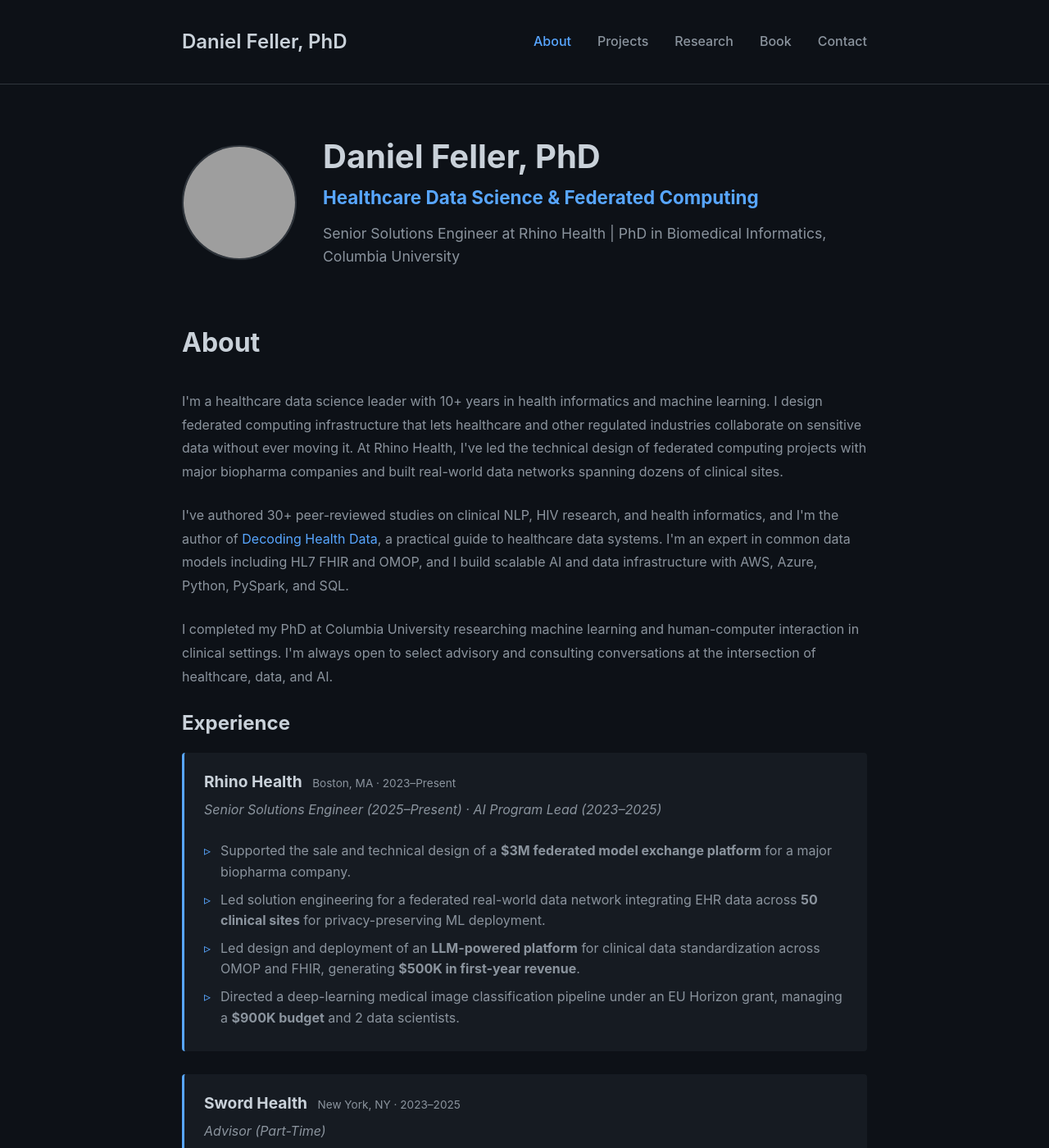
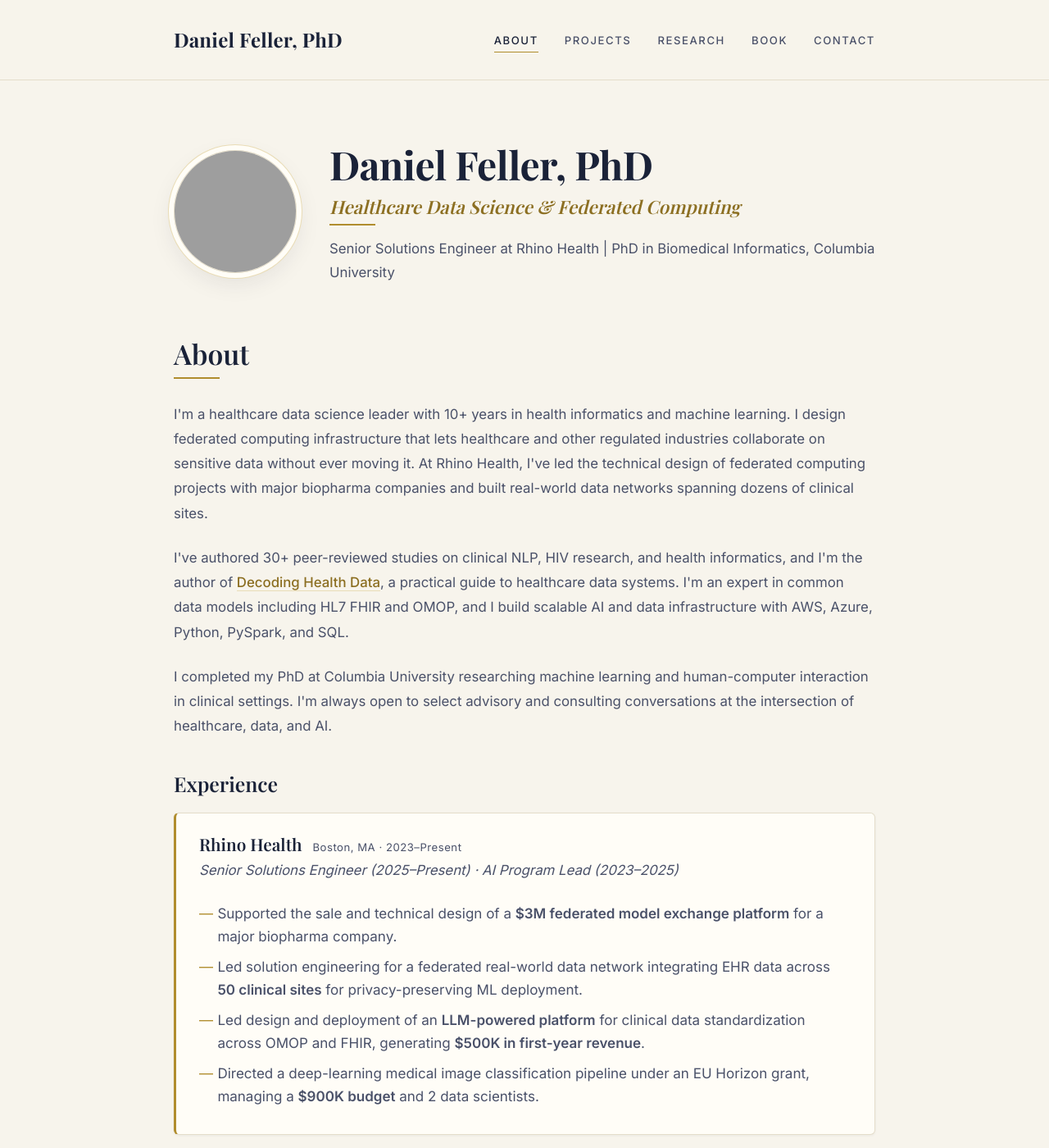
Before and after one commit to danieljfeller/danieljfeller.github.io, a Jekyll site: the page built from index.md, in a window 1280 px wide and 1400 px high. Shown: the whole window at 82% size. Built offline with Jekyll 4.4.1, drawn with Linux system fonts in a browser that asks for light colours; grey boxes are pictures that could not be loaded.

Commit message:
style: redesign site with regal ivory-and-brass theme
Replace the dark GitHub-style theme with a light, editorial "regal" look:
- Warm ivory background, deep-navy text, brass accents.
- Playfair Display serif headings over an Inter sans body (loaded via
  Google Fonts in the layout head).
- Refined details: uppercase letter-spaced nav with brass underline,
  sticky translucent header, section headings with a brass underline
  rule, softer card surfaces with subtle shadows and hover lift, brass
  ring on the hero photo.

Co-Authored-By: Claude Sonnet 4.6 <noreply@anthropic.com>

```diff
--- a/_layouts/default.html
+++ b/_layouts/default.html
@@ -4,6 +4,9 @@
   <meta charset="UTF-8">
   <meta name="viewport" content="width=device-width, initial-scale=1.0">
   <title>{% if page.title %}{{ page.title }} | {% endif %}{{ site.title }}</title>
+  <link rel="preconnect" href="https://fonts.googleapis.com">
+  <link rel="preconnect" href="https://fonts.gstatic.com" crossorigin>
+  <link href="https://fonts.googleapis.com/css2?family=Inter:wght@400;500;600&family=Playfair+Display:wght@600;700&display=swap" rel="stylesheet">
   <link rel="stylesheet" href="{{ '/assets/css/main.css' | relative_url }}">
 </head>
 <body>
--- a/assets/css/main.css
+++ b/assets/css/main.css
@@ -1,12 +1,21 @@
-/* Gradfolio Dark Theme */
+/* ============================================================
+   Daniel Feller — Regal Light Theme
+   Ivory + deep navy, brass accents. Playfair Display + Inter.
+   ============================================================ */
+
 :root {
-  --bg-color: #0d1117;
-  --bg-secondary: #161b22;
-  --text-color: #c9d1d9;
-  --text-secondary: #8b949e;
-  --accent-color: #58a6ff;
-  --accent-hover: #79c0ff;
-  --border-color: #30363d;
+  --bg-color: #f7f4ec;          /* warm ivory */
+  --bg-secondary: #fffdf7;      /* card / surface */
+  --text-color: #1a2238;        /* deep navy */
+  --text-secondary: #4a5169;    /* muted slate-navy */
+  --accent-color: #b08d2e;      /* brass */
+  --accent-hover: #8c6f22;      /* darker brass */
+  --accent-soft: #e9dcb6;       /* pale brass wash */
+  --border-color: #e4ddca;      /* warm tan */
+  --shadow-sm: 0 1px 3px rgba(26, 34, 56, 0.06);
+  --shadow-md: 0 10px 30px rgba(26, 34, 56, 0.10);
+  --serif: 'Playfair Display', Georgia, 'Times New Roman', serif;
+  --sans: 'Inter', -apple-system, BlinkMacSystemFont, 'Segoe UI', sans-serif;
 }
 
 * {
@@ -16,31 +25,46 @@
 }
 
 body {
-  font-family: -apple-system, BlinkMacSystemFont, 'Segoe UI', 'Roboto', 'Oxygen', 'Ubuntu', 'Cantarell', sans-serif;
+  font-family: var(--sans);
   background-color: var(--bg-color);
   color: var(--text-color);
-  line-height: 1.6;
-  font-size: 16px;
+  line-height: 1.7;
+  font-size: 17px;
+  -webkit-font-smoothing: antialiased;
+  text-rendering: optimizeLegibility;
 }
 
 a {
-  color: var(--accent-color);
+  color: var(--accent-hover);
   text-decoration: none;
   transition: color 0.2s;
 }
 
 a:hover {
-  color: var(--accent-hover);
+  color: var(--accent-color);
 }
 
-/* Header */
+/* Headings */
+h1, h2, h3, h4 {
+  font-family: var(--serif);
+  color: var(--text-color);
+  font-weight: 600;
+  line-height: 1.25;
+}
+
+/* ---------------- Header ---------------- */
 header {
-  padding: 2rem 0;
+  padding: 1.75rem 0;
   border-bottom: 1px solid var(--border-color);
+  background: rgba(247, 244, 236, 0.85);
+  backdrop-filter: saturate(140%) blur(8px);
+  position: sticky;
+  top: 0;
+  z-index: 100;
 }
 
 .header-content {
-  max-width: 900px;
+  max-width: 920px;
   margin: 0 auto;
   padding: 0 2rem;
   display: flex;
@@ -49,9 +73,15 @@ header {
 }
 
 .site-title {
+  font-family: var(--serif);
   font-size: 1.5rem;
-  font-weight: 600;
+  font-weight: 700;
   color: var(--text-color);
+  letter-spacing: 0.01em;
+}
+
+.site-title:hover {
+  color: var(--accent-hover);
 }
 
 nav ul {
@@ -63,52 +93,63 @@ nav ul {
 nav a {
   color: var(--text-secondary);
   font-weight: 500;
+  font-size: 0.82rem;
+  text-transform: uppercase;
+  letter-spacing: 0.12em;
+  padding-bottom: 0.35rem;
+  border-bottom: 1.5px solid transparent;
 }
 
 nav a:hover,
 nav a.active {
-  color: var(--accent-color);
+  color: var(--text-color);
+  border-bottom-color: var(--accent-color);
 }
 
-/* Main Content */
+/* ---------------- Main ---------------- */
 main {
-  max-width: 900px;
+  max-width: 920px;
   margin: 0 auto;
-  padding: 4rem 2rem;
-  min-height: calc(100vh - 200px);
+  padding: 4.5rem 2rem;
+  min-height: calc(100vh - 220px);
 }
 
-/* Hero Section */
+/* ---------------- Hero ---------------- */
 .hero {
   margin-bottom: 4rem;
   display: flex;
   align-items: center;
-  gap: 2rem;
+  gap: 2.5rem;
 }
 
 .hero-photo {
-  width: 140px;
-  height: 140px;
+  width: 150px;
+  height: 150px;
   border-radius: 50%;
   object-fit: cover;
-  border: 2px solid var(--border-color);
+  border: 1px solid var(--border-color);
+  box-shadow: 0 0 0 6px var(--bg-secondary), 0 0 0 7px var(--accent-soft), var(--shadow-md);
   flex-shrink: 0;
 }
 
 .hero h1 {
-  font-size: 2.5rem;
+  font-size: 3rem;
+  font-weight: 700;
   margin-bottom: 0.5rem;
-  line-height: 1.2;
+  letter-spacing: -0.01em;
 }
 
 .hero h2 {
   font-size: 1.4rem;
-  margin-bottom: 0.75rem;
-  color: var(--accent-color);
+  font-weight: 600;
+  font-style: italic;
+  color: var(--accent-hover);
+  margin-bottom: 0.85rem;
 }
 
 .hero .tagline {
-  font-size: 1.1rem;
+  font-family: var(--sans);
+  font-size: 1.05rem;
   color: var(--text-secondary);
   margin-bottom: 0;
 }
@@ -120,50 +161,73 @@ main {
   max-width: 700px;
 }
 
-/* Section Headings */
+/* ---------------- Section Headings ---------------- */
 h2 {
-  font-size: 2rem;
-  margin-bottom: 2rem;
+  font-size: 2.1rem;
+  margin-bottom: 1.75rem;
+  position: relative;
+  padding-bottom: 0.6rem;
+}
+
+h2:after {
+  content: "";
+  position: absolute;
+  left: 0;
+  bottom: 0;
+  width: 56px;
+  height: 2px;
+  background: var(--accent-color);
+}
+
+h3 {
+  font-size: 1.55rem;
+  margin: 2.5rem 0 1.25rem;
   color: var(--text-color);
 }
 
-h3 {
-  font-size: 1.5rem;
-  margin-bottom: 1rem;
-  color: var(--text-color);
-}
-
-/* About Section */
+/* ---------------- About ---------------- */
 .about-content p {
   margin-bottom: 1.5rem;
   color: var(--text-secondary);
   line-height: 1.8;
+  font-size: 1.05rem;
 }
 
-/* Projects Grid */
+.about-content p a {
+  font-weight: 500;
+  border-bottom: 1px solid var(--accent-soft);
+}
+
+.about-content p a:hover {
+  border-bottom-color: var(--accent-color);
+}
+
+/* ---------------- Projects / Cards ---------------- */
 .projects-grid {
   display: grid;
   grid-template-columns: repeat(auto-fill, minmax(300px, 1fr));
-  gap: 2rem;
+  gap: 1.75rem;
   margin-top: 2rem;
 }
 
 .project-card {
   background: var(--bg-secondary);
   border: 1px solid var(--border-color);
-  border-radius: 8px;
-  padding: 1.5rem;
-  transition: transform 0.2s, border-color 0.2s;
+  border-radius: 10px;
+  padding: 1.75rem;
+  box-shadow: var(--shadow-sm);
+  transition: transform 0.25s ease, box-shadow 0.25s ease, border-color 0.25s ease;
 }
 
 .project-card:hover {
-  transform: translateY(-4px);
+  transform: translateY(-5px);
   border-color: var(--accent-color);
+  box-shadow: var(--shadow-md);
 }
 
 .project-card h3 {
-  margin-bottom: 0.75rem;
-  font-size: 1.25rem;
+  margin: 0 0 0.75rem;
+  font-size: 1.3rem;
 }
 
 .project-card p {
@@ -179,66 +243,86 @@ h3 {
 }
 
 .tag {
-  background: var(--bg-color);
+  background: transparent;
   border: 1px solid var(--border-color);
-  padding: 0.25rem 0.75rem;
-  border-radius: 12px;
-  font-size: 0.85rem;
+  padding: 0.25rem 0.8rem;
+  border-radius: 100px;
+  font-size: 0.8rem;
+  font-weight: 500;
   color: var(--text-secondary);
+  transition: all 0.2s;
+}
+
+.tag:hover {
+  border-color: var(--accent-color);
+  color: var(--accent-hover);
 }
 
 .project-links {
-  margin-top: 1rem;
+  margin-top: 1.25rem;
   display: flex;
   gap: 1rem;
+  font-weight: 500;
 }
 
-/* Publications */
+/* ---------------- Publications ---------------- */
 .publication-item {
-  margin-bottom: 2rem;
-  padding: 1.5rem;
+  margin-bottom: 1.5rem;
+  padding: 1.4rem 1.6rem;
   background: var(--bg-secondary);
+  border: 1px solid var(--border-color);
   border-left: 3px solid var(--accent-color);
-  border-radius: 4px;
+  border-radius: 6px;
+  box-shadow: var(--shadow-sm);
+  transition: box-shadow 0.2s;
+}
+
+.publication-item:hover {
+  box-shadow: var(--shadow-md);
 }
 
 .publication-item p {
   color: var(--text-secondary);
-  line-height: 1.8;
+  line-height: 1.75;
+  margin: 0;
 }
 
 .pdf-link {
-  color: var(--accent-color);
+  color: var(--accent-hover);
   font-weight: 600;
-  margin-left: 0.5rem;
+  margin-left: 0.4rem;
 }
 
-/* Experience */
+/* ---------------- Experience ---------------- */
 .experience-item {
   margin-bottom: 1.75rem;
-  padding: 1.25rem 1.5rem;
+  padding: 1.5rem 1.75rem;
   background: var(--bg-secondary);
+  border: 1px solid var(--border-color);
   border-left: 3px solid var(--accent-color);
-  border-radius: 4px;
+  border-radius: 6px;
+  box-shadow: var(--shadow-sm);
 }
 
 .experience-item h4 {
-  font-size: 1.2rem;
+  font-size: 1.3rem;
   color: var(--text-color);
-  margin-bottom: 0.25rem;
+  margin-bottom: 0.2rem;
 }
 
 .exp-meta {
-  font-size: 0.85rem;
+  font-family: var(--sans);
+  font-size: 0.82rem;
   font-weight: 400;
   color: var(--text-secondary);
+  letter-spacing: 0.04em;
   margin-left: 0.5rem;
 }
 
 .exp-role {
   font-style: italic;
-  color: var(--text-secondary);
-  margin-bottom: 0.75rem;
+  color: var(--accent-hover);
+  margin-bottom: 0.85rem;
 }
 
 .experience-item ul {
@@ -248,14 +332,14 @@ h3 {
 
 .experience-item li {
   position: relative;
-  padding-left: 1.25rem;
-  margin-bottom: 0.5rem;
+  padding-left: 1.4rem;
+  margin-bottom: 0.55rem;
   color: var(--text-secondary);
-  line-height: 1.6;
+  line-height: 1.65;
 }
 
 .experience-item li:before {
-  content: "▹";
+  content: "\2014";  /* em dash */
   position: absolute;
   left: 0;
   color: var(--accent-color);
@@ -263,21 +347,27 @@ h3 {
 
 .exp-earlier {
   color: var(--text-secondary);
-  font-size: 0.95rem;
+  font-size: 0.97rem;
   margin-bottom: 1.5rem;
 }
 
-/* Book Section */
+/* ---------------- Book ---------------- */
 .book-section {
   background: var(--bg-secondary);
   border: 1px solid var(--border-color);
-  border-radius: 8px;
-  padding: 2rem;
+  border-radius: 10px;
+  padding: 2.5rem;
+  margin-top: 2rem;
+  box-shadow: var(--shadow-sm);
+}
+
+.book-section h3 {
+  color: var(--accent-hover);
   margin-top: 2rem;
 }
 
-.book-section h3 {
-  color: var(--accent-color);
+.book-section h3:first-of-type {
+  margin-top: 0;
 }
 
 .book-section p {
@@ -293,35 +383,41 @@ h3 {
 
 .book-topics li {
   padding: 0.5rem 0;
-  padding-left: 1.5rem;
+  padding-left: 1.75rem;
   color: var(--text-secondary);
   position: relative;
 }
 
 .book-topics li:before {
-  content: "→";
+  content: "\2726";  /* four-pointed star */
   position: absolute;
   left: 0;
   color: var(--accent-color);
+  font-size: 0.8rem;
+  top: 0.7rem;
 }
 
 .book-cta {
   display: inline-block;
   margin-top: 1rem;
-  padding: 0.65rem 1.5rem;
+  padding: 0.75rem 1.75rem;
   background: var(--accent-color);
-  color: var(--bg-color);
+  color: #fffdf7;
   border-radius: 6px;
   font-weight: 600;
-  transition: background 0.2s;
+  letter-spacing: 0.02em;
+  box-shadow: var(--shadow-sm);
+  transition: background 0.2s, transform 0.2s, box-shadow 0.2s;
 }
 
 .book-cta:hover {
   background: var(--accent-hover);
-  color: var(--bg-color);
+  color: #fffdf7;
+  transform: translateY(-2px);
+  box-shadow: var(--shadow-md);
 }
 
-/* Contact Section */
+/* ---------------- Contact ---------------- */
 .contact-info {
   display: flex;
   flex-direction: column;
@@ -343,59 +439,75 @@ h3 {
 }
 
 .social-links a {
-  font-size: 1.1rem;
-  padding: 0.5rem 1rem;
+  font-size: 1rem;
+  padding: 0.55rem 1.2rem;
   background: var(--bg-secondary);
   border: 1px solid var(--border-color);
-  border-radius: 4px;
+  border-radius: 6px;
+  font-weight: 500;
   transition: all 0.2s;
 }
 
 .social-links a:hover {
   border-color: var(--accent-color);
-  background: var(--bg-color);
+  box-shadow: var(--shadow-sm);
 }
 
-/* Footer */
+/* ---------------- Footer ---------------- */
 footer {
   border-top: 1px solid var(--border-color);
-  padding: 2rem 0;
+  padding: 2.5rem 0;
   text-align: center;
   color: var(--text-secondary);
+  font-size: 0.9rem;
 }
 
 .footer-content {
-  max-width: 900px;
+  max-width: 920px;
   margin: 0 auto;
   padding: 0 2rem;
 }
 
-/* Responsive */
+/* ---------------- Responsive ---------------- */
 @media (max-width: 768px) {
+  body {
+    font-size: 16px;
+  }
+
   .header-content {
     flex-direction: column;
     gap: 1rem;
   }
 
   nav ul {
-    gap: 1rem;
+    gap: 1.25rem;
+    flex-wrap: wrap;
+    justify-content: center;
+  }
+
+  header {
+    position: static;
   }
 
   .hero {
     flex-direction: column;
     text-align: center;
-    gap: 1.25rem;
+    gap: 1.5rem;
   }
 
   .hero h1 {
-    font-size: 2rem;
+    font-size: 2.25rem;
+  }
+
+  main {
+    padding: 2.5rem 1.25rem;
+  }
+
+  .book-section {
+    padding: 1.75rem;
   }
 
   .projects-grid {
     grid-template-columns: 1fr;
   }
-
-  main {
-    padding: 2rem 1rem;
-  }
 }
```
